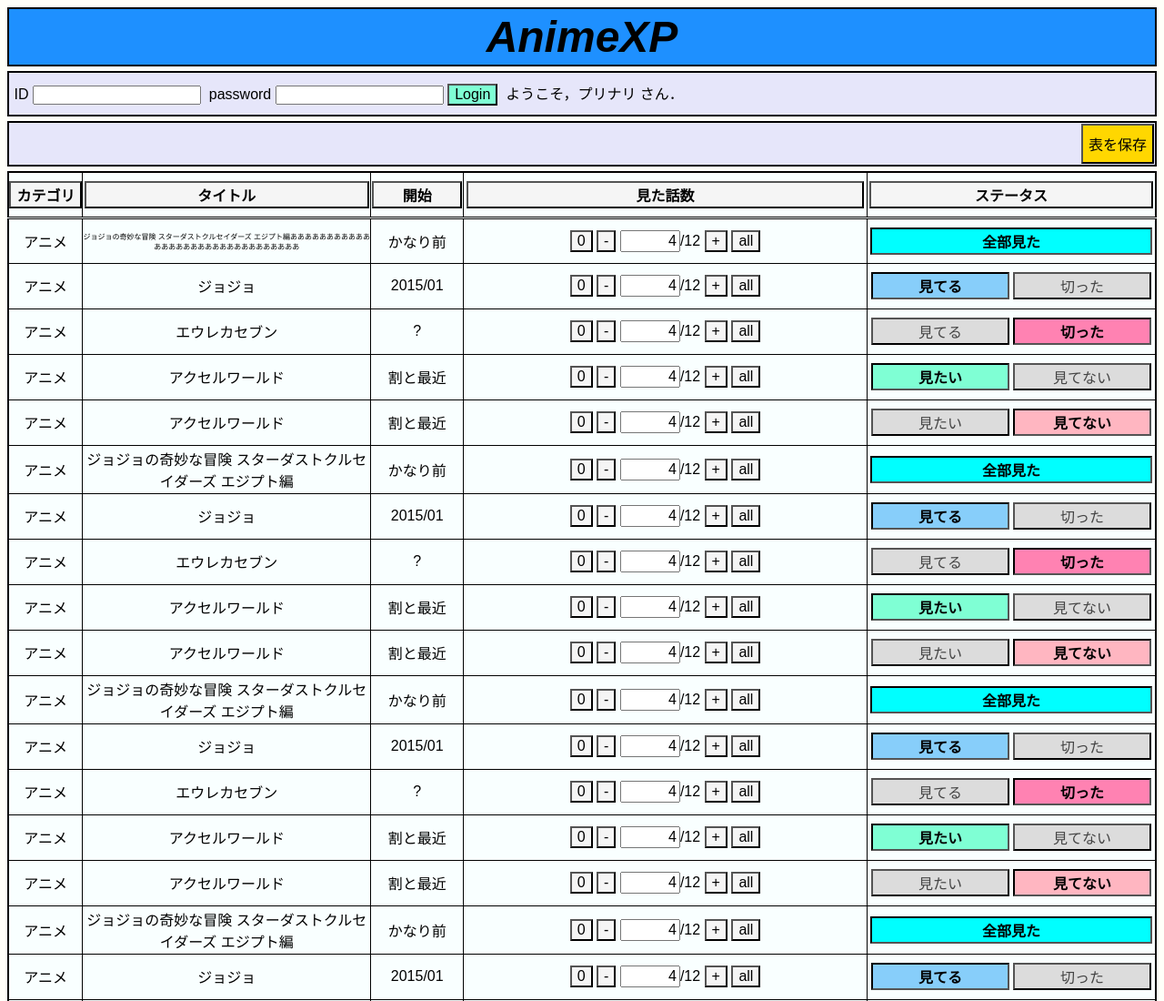
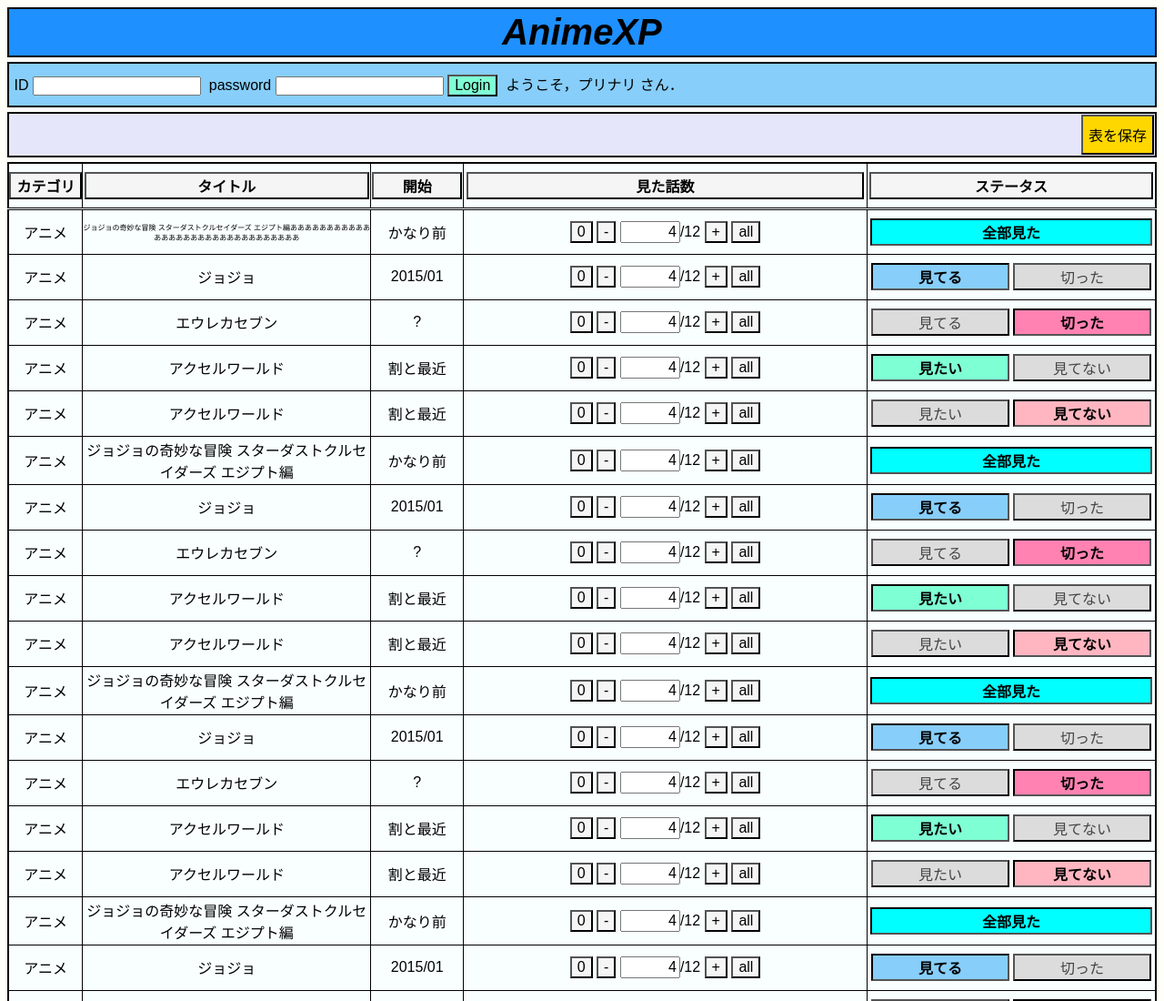
Before and after one commit to takuaraki/takuaraki.github.io, a plain HTML site: page AnimeXP/20150306_6.html in a window 1280 px wide. Shown: the top 1100 px of the page at 91% size. Drawn offline with Linux system fonts and the light colour scheme.

Commit message:
modify animexp/indexes

```diff
--- a/AnimeXP/style_6.css
+++ b/AnimeXP/style_6.css
@@ -14,9 +14,10 @@ body > div.headerArea {
 
     div.headerArea > table.title {
         width: 100%;
+        height: 50px;
         background-color: dodgerblue;
         text-align: center;
-        font-size: 300%;
+        font-size: 250%;
         font-style: italic;
         font-weight: bold;
         border-style: solid;
@@ -27,7 +28,7 @@ body > div.headerArea {
     div.headerArea > table.login {
         width: 100%;
         height: 50px;
-        background-color: lavender;
+        background-color: lightskyblue;
         border-color: gray;
         border-style: solid;
         border-color: #000000;
```
